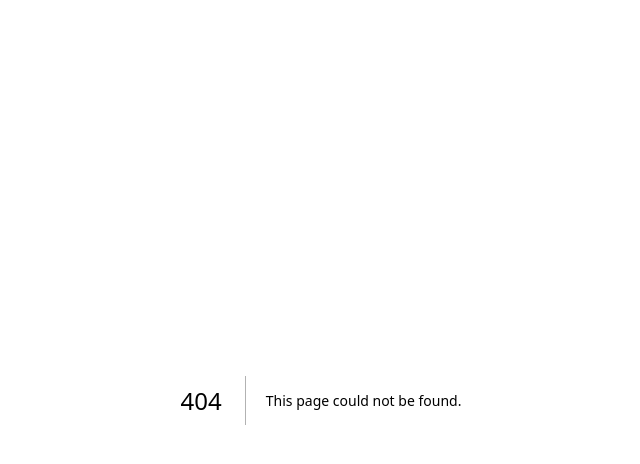
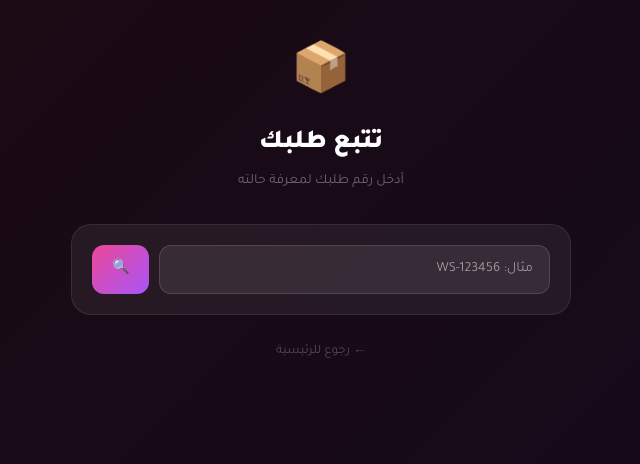
Before and after one commit to ashraff066-afk/waslni, a Next.js app: page /track in a window 1280 px wide. Before the commit this address had no page. Shown: the top 464 px of the page, without its empty margins (319-959 px from the left). Built offline with nearby package versions, Linux system fonts and the light colour scheme.

Commit message:
add order tracking page

```diff
--- /dev/null
+++ b/app/track/page.tsx
@@ -0,0 +1,151 @@
+"use client";
+import { useState } from "react";
+import { supabase } from "../supabase";
+
+export default function TrackPage() {
+  const [orderNumber, setOrderNumber] = useState("");
+  const [order, setOrder] = useState<any>(null);
+  const [seller, setSeller] = useState<any>(null);
+  const [loading, setLoading] = useState(false);
+  const [notFound, setNotFound] = useState(false);
+
+  const trackOrder = async () => {
+    if (!orderNumber.trim()) return;
+    setLoading(true);
+    setNotFound(false);
+    setOrder(null);
+
+    const { data } = await supabase.from("orders").select("*").ilike("id", `%${orderNumber.trim()}%`).limit(1);
+
+    if (!data || data.length === 0) {
+      setNotFound(true);
+      setLoading(false);
+      return;
+    }
+
+    setOrder(data[0]);
+    const { data: sellerData } = await supabase.from("sellers").select("*").eq("id", data[0].seller_id).single();
+    setSeller(sellerData);
+    setLoading(false);
+  };
+
+  const statusColor = (status: string) => {
+    if (status === "confirmed") return "#00d4aa";
+    if (status === "cancelled") return "#ef4444";
+    return "#f59e0b";
+  };
+
+  const statusLabel = (status: string) => {
+    if (status === "confirmed") return "✅ مؤكد";
+    if (status === "cancelled") return "❌ ملغي";
+    return "⏳ قيد الانتظار";
+  };
+
+  return (
+    <div dir="rtl" style={{ minHeight: "100vh", background: "linear-gradient(135deg,#1a0a12,#150a1e)", color: "#e2e8f0", fontFamily: "'Tajawal','Cairo',sans-serif", padding: "40px 16px" }}>
+      <style>{`@import url('https://fonts.googleapis.com/css2?family=Tajawal:wght@400;700;800;900&display=swap'); *{box-sizing:border-box;margin:0;padding:0}`}</style>
+
+      <div style={{ maxWidth: 500, margin: "0 auto" }}>
+        {/* HEADER */}
+        <div style={{ textAlign: "center", marginBottom: 32 }}>
+          <div style={{ fontSize: 48, marginBottom: 12 }}>📦</div>
+          <h1 style={{ fontSize: 26, fontWeight: 900, color: "#fff", marginBottom: 8 }}>تتبع طلبك</h1>
+          <p style={{ color: "#ffffff60", fontSize: 14 }}>أدخل رقم طلبك لمعرفة حالته</p>
+        </div>
+
+        {/* البحث */}
+        <div style={{ background: "#ffffff10", borderRadius: 20, padding: 20, marginBottom: 20, border: "1px solid #ffffff15" }}>
+          <div style={{ display: "flex", gap: 10 }}>
+            <input type="text" placeholder="مثال: WS-123456" value={orderNumber} onChange={e => setOrderNumber(e.target.value)} onKeyDown={e => e.key === "Enter" && trackOrder()} style={{ flex: 1, padding: "13px 16px", borderRadius: 12, background: "#ffffff15", border: "1px solid #ffffff20", color: "#fff", fontSize: 14, outline: "none", fontFamily: "Tajawal,sans-serif" }} />
+            <button onClick={trackOrder} disabled={loading || !orderNumber.trim()} style={{ padding: "13px 20px", background: "linear-gradient(135deg,#ec4899,#a855f7)", border: "none", borderRadius: 12, color: "#fff", fontSize: 14, fontWeight: 700, cursor: "pointer", fontFamily: "Tajawal,sans-serif" }}>
+              {loading ? "..." : "🔍"}
+            </button>
+          </div>
+        </div>
+
+        {/* ما وجد */}
+        {notFound && (
+          <div style={{ background: "#ef444422", border: "1px solid #ef444444", borderRadius: 16, padding: 24, textAlign: "center" }}>
+            <div style={{ fontSize: 40, marginBottom: 12 }}>😕</div>
+            <p style={{ color: "#ef4444", fontWeight: 700, fontSize: 15 }}>ما وجدنا طلب بهذا الرقم</p>
+            <p style={{ color: "#ffffff60", fontSize: 13, marginTop: 8 }}>تأكد من رقم الطلب وحاول مجدداً</p>
+          </div>
+        )}
+
+        {/* نتيجة */}
+        {order && (
+          <div>
+            {/* حالة الطلب */}
+            <div style={{ background: "#ffffff10", borderRadius: 20, padding: 20, marginBottom: 14, border: `2px solid ${statusColor(order.status)}33` }}>
+              <div style={{ display: "flex", justifyContent: "space-between", alignItems: "center", marginBottom: 16 }}>
+                <h3 style={{ fontWeight: 800, color: "#fff", fontSize: 16 }}>حالة الطلب</h3>
+                <span style={{ fontSize: 14, padding: "6px 16px", borderRadius: 20, fontWeight: 700, background: `${statusColor(order.status)}22`, color: statusColor(order.status), border: `1px solid ${statusColor(order.status)}44` }}>
+                  {statusLabel(order.status)}
+                </span>
+              </div>
+
+              {/* خطوات */}
+              <div style={{ display: "flex", justifyContent: "space-between", alignItems: "center", marginBottom: 16 }}>
+                {[
+                  { label: "تم الطلب", icon: "📝", done: true },
+                  { label: "قيد المراجعة", icon: "⏳", done: order.status !== "pending" },
+                  { label: "تم التأكيد", icon: "✅", done: order.status === "confirmed" },
+                ].map((step, i) => (
+                  <div key={i} style={{ textAlign: "center", flex: 1 }}>
+                    <div style={{ fontSize: 24, marginBottom: 4, opacity: step.done ? 1 : 0.3 }}>{step.icon}</div>
+                    <div style={{ fontSize: 10, color: step.done ? "#fff" : "#ffffff40", fontWeight: step.done ? 700 : 400 }}>{step.label}</div>
+                  </div>
+                ))}
+              </div>
+            </div>
+
+            {/* تفاصيل الطلب */}
+            <div style={{ background: "#ffffff10", borderRadius: 20, padding: 20, marginBottom: 14, border: "1px solid #ffffff15" }}>
+              <h3 style={{ fontWeight: 800, color: "#fff", marginBottom: 14, fontSize: 15 }}>📋 تفاصيل الطلب</h3>
+              <div style={{ fontSize: 13, color: "#ffffff80", lineHeight: 2 }}>
+                <div>👤 {order.customer_name}</div>
+                <div>📱 {order.customer_phone}</div>
+                <div>📍 {order.customer_address}</div>
+              </div>
+              <div style={{ borderTop: "1px solid #ffffff10", marginTop: 12, paddingTop: 12 }}>
+                {order.items?.map((item: any, i: number) => (
+                  <div key={i} style={{ display: "flex", justifyContent: "space-between", padding: "6px 0", borderBottom: "1px solid #ffffff08" }}>
+                    <span style={{ fontSize: 13, color: "#e2e8f0" }}>{item.name} x{item.qty}</span>
+                    <span style={{ fontSize: 13, color: "#ec4899", fontWeight: 700 }}>{(item.price * item.qty).toLocaleString()} د.ع</span>
+                  </div>
+                ))}
+                <div style={{ display: "flex", justifyContent: "space-between", marginTop: 10 }}>
+                  <span style={{ fontWeight: 700, color: "#fff" }}>المجموع</span>
+                  <span style={{ fontWeight: 900, color: "#ec4899", fontSize: 16 }}>{order.total?.toLocaleString()} د.ع</span>
+                </div>
+              </div>
+            </div>
+
+            {/* المتجر */}
+            {seller && (
+              <div style={{ background: "#ffffff10", borderRadius: 20, padding: 16, border: "1px solid #ffffff15", display: "flex", alignItems: "center", gap: 12 }}>
+                {seller.image_url ? (
+                  <img src={seller.image_url} alt="" style={{ width: 48, height: 48, borderRadius: 12, objectFit: "cover" }} />
+                ) : (
+                  <div style={{ width: 48, height: 48, borderRadius: 12, background: "linear-gradient(135deg,#ec4899,#a855f7)", display: "flex", alignItems: "center", justifyContent: "center", fontSize: 22 }}>🛍️</div>
+                )}
+                <div style={{ flex: 1 }}>
+                  <div style={{ fontWeight: 800, color: "#fff", fontSize: 14 }}>{seller.business_name}</div>
+                  <div style={{ fontSize: 12, color: "#ffffff60" }}>📍 {seller.city}</div>
+                </div>
+                {seller.phone && (
+                  <a href={`https://wa.me/${seller.phone?.replace(/^0/, "964")}`} target="_blank" rel="noreferrer" style={{ background: "#25d36622", border: "1px solid #25d366", borderRadius: 10, padding: "8px 12px", color: "#25d366", fontSize: 13, textDecoration: "none", fontWeight: 700 }}>💬</a>
+                )}
+              </div>
+            )}
+          </div>
+        )}
+
+        {/* رجوع */}
+        <div style={{ textAlign: "center", marginTop: 24 }}>
+          <button onClick={() => window.location.href = "/"} style={{ background: "transparent", border: "none", color: "#ffffff40", fontSize: 13, cursor: "pointer", fontFamily: "Tajawal,sans-serif" }}>← رجوع للرئيسية</button>
+        </div>
+      </div>
+    </div>
+  );
+}
```
